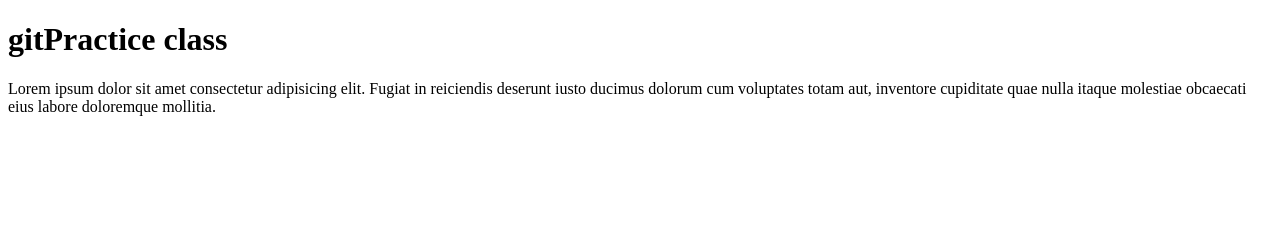
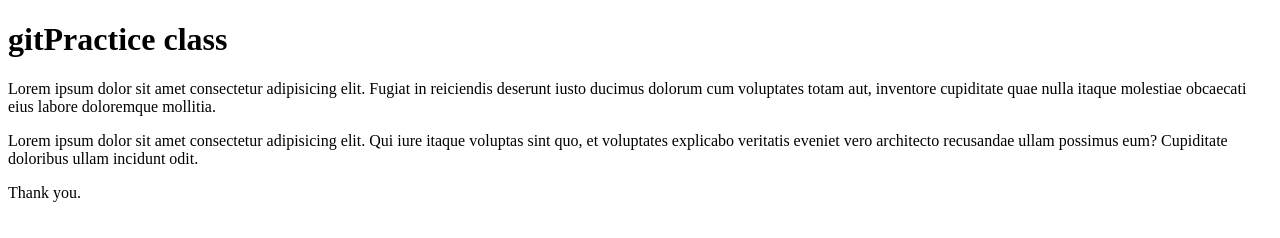
Before and after one commit to Bayegit01/gitPractice, a plain HTML site: page index.html in a window 1280 px wide. Drawn offline with Linux system fonts and the light colour scheme.

Commit message:
updatating the html body content

```diff
--- a/index.html
+++ b/index.html
@@ -9,5 +9,14 @@
 <body>
     <h1>gitPractice class</h1>
     <p>Lorem ipsum dolor sit amet consectetur adipisicing elit. Fugiat in reiciendis deserunt iusto ducimus dolorum cum voluptates totam aut, inventore cupiditate quae nulla itaque molestiae obcaecati eius labore doloremque mollitia.</p>
+
+
+
+    <p>Lorem ipsum dolor sit amet consectetur adipisicing elit. Qui iure itaque voluptas sint quo, et voluptates explicabo veritatis eveniet vero architecto recusandae ullam possimus eum? Cupiditate doloribus ullam incidunt odit.</p>
+
+    <p>
+Thank you.
+    </p>
 </body>
+
 </html>
```
